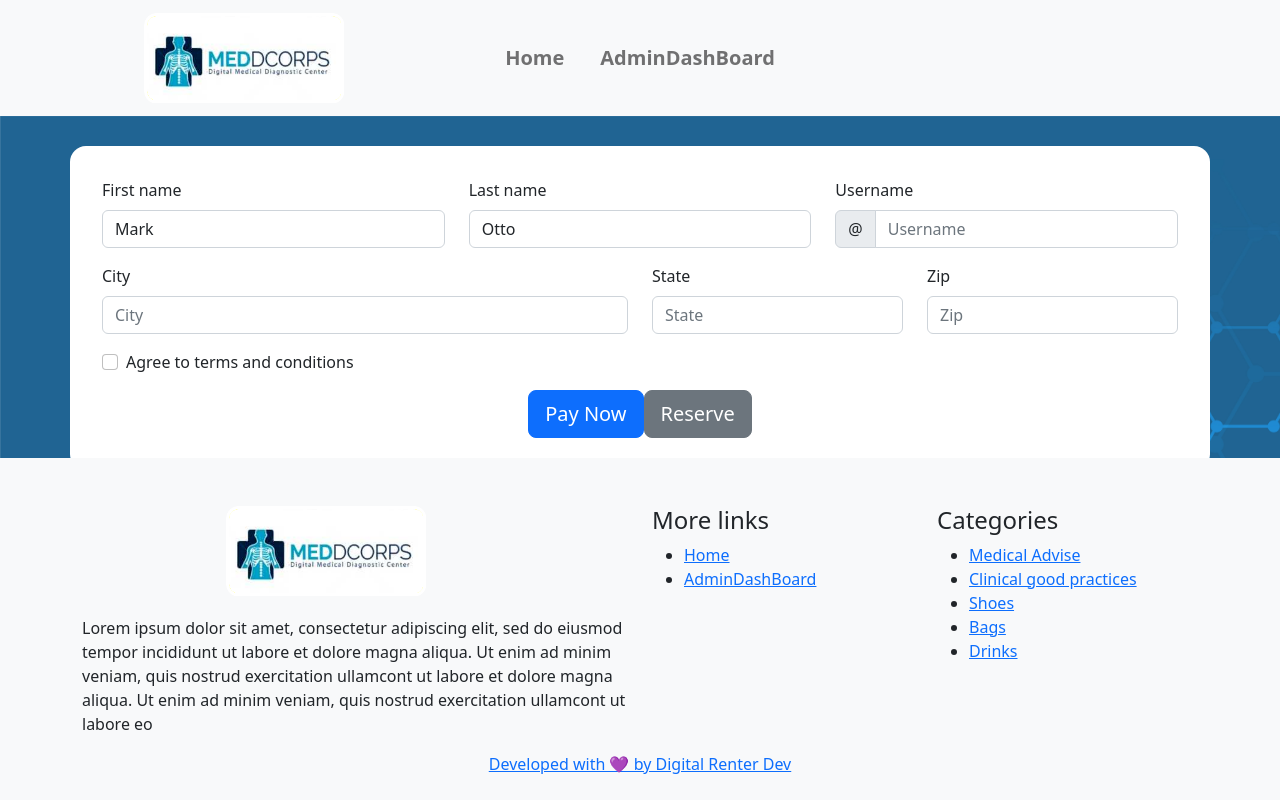
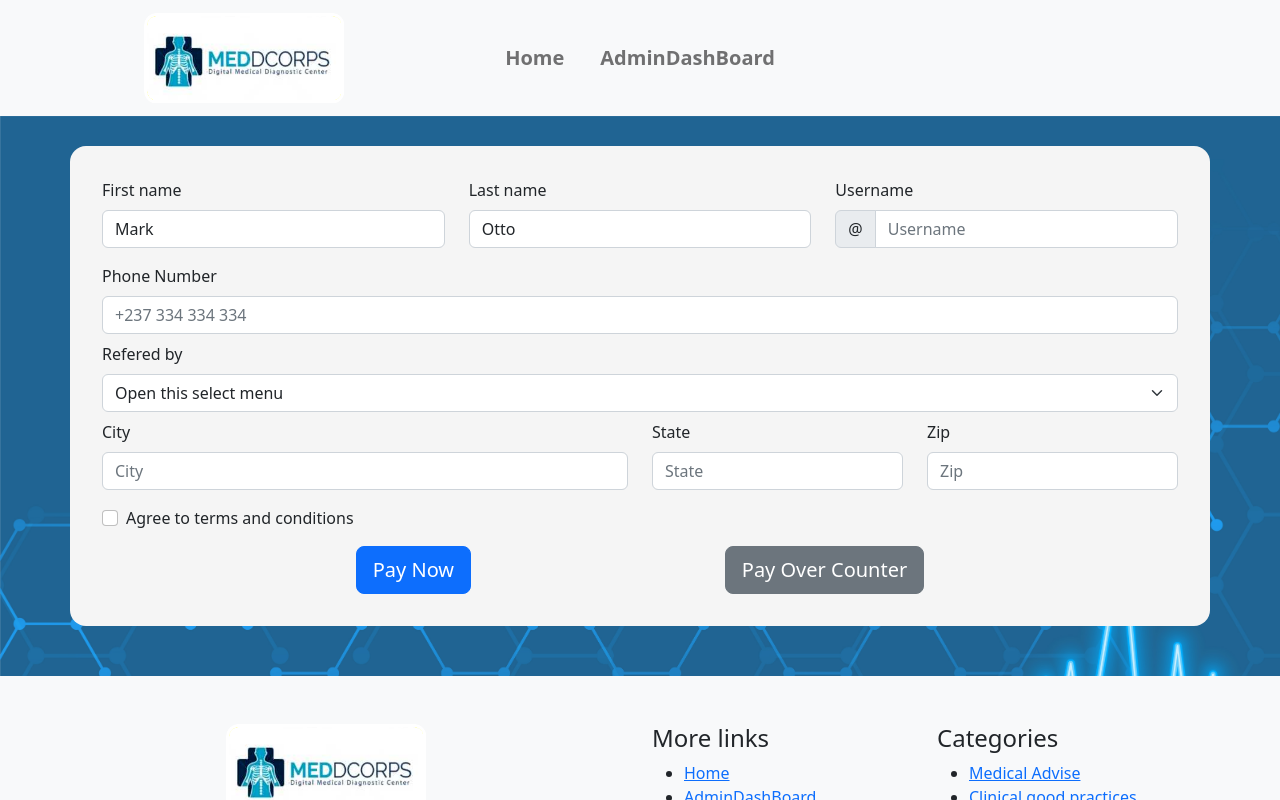
Before and after one commit to Bessonglawrence/MediCorp, a React (Create React App) app: page / in a window 1280 px wide. Shown: the top 800 px of the page. Built offline with nearby package versions, Linux system fonts and the light colour scheme.

Commit message:
More styling on the form

```diff
--- a/src/App.css
+++ b/src/App.css
@@ -57,9 +57,10 @@
 
 /* This is the styling for the form appointment form */
 #mainform{
-  background-color: rgb(255, 255, 255);
+  background-color: rgb(245, 245, 245);
   border-radius: 1rem;
   padding: 2rem;
+  margin-bottom: 50px;
 }
 
 /* Form Button div */
--- a/src/components/AppointmentForm.js
+++ b/src/components/AppointmentForm.js
@@ -8,7 +8,10 @@ import "../App.css";
 
 function AppointmentForm() {
 
+    const referees = [ 'Mark', 'Jude', 'Luke', 'Abbel', 'Justice', 'Mary', 'Augustine', 'Larry', 'Bastian' ]
+
     const [validated, setValidated] = useState(false);
+
 
     const handleSubmit = (event) => {
       const form = event.currentTarget;
@@ -60,6 +63,28 @@ function AppointmentForm() {
                 </InputGroup>
                 </Form.Group>
             </Row>
+
+            <Form.Group as={Col} className="mb-2" controlId="validationCustom02">
+                <Form.Label>Phone Number</Form.Label>
+                <Form.Control
+                    required
+                    type="numeric"
+                    placeholder="+237 334 334 334"
+                />
+                <Form.Control.Feedback>Looks good!</Form.Control.Feedback>
+            </Form.Group>
+
+            <Form.Group as={Col} className="mb-2" controlId="validationCustom02">
+                <Form.Label>Refered by</Form.Label>
+                <Form.Select aria-label="Default select example">
+                    <option>Open this select menu</option>
+                    {
+                        referees.map((name) => <option>{name}</option>)
+                    }
+                </Form.Select>
+                <Form.Control.Feedback>Looks good!</Form.Control.Feedback>
+            </Form.Group>
+
             <Row className="mb-3">
                 <Form.Group as={Col} md="6" controlId="validationCustom03">
                 <Form.Label>City</Form.Label>
@@ -91,12 +116,12 @@ function AppointmentForm() {
                     feedbackType="invalid"
                 />
             </Form.Group>
-            <div className=" d-flex justify-content-center">
-                <Button variant="primary" size="lg">
+            <div className="d-flex justify-content-sm-evenly">
+                <Button variant="primary" size="lg" type='submit'>
                     Pay Now
                 </Button>
-                <Button variant="secondary" size="lg">
-                    Reserve
+                <Button variant="secondary" size="lg" type='submit'>
+                    Pay Over Counter
                 </Button>
             </div>
         </Form>
@@ -105,4 +130,4 @@ function AppointmentForm() {
   )
 }
 
-export default AppointmentForm
+export default AppointmentForm;
--- a/src/components/Footer.js
+++ b/src/components/Footer.js
@@ -3,7 +3,7 @@ import {Link} from 'react-router-dom';
 import logo from '../Images/mainLogo.png';
 const Footer = () => {
     return (
-        <footer className=" bg-light pt-5 pb-4 fixed-bottom" >
+        <footer className=" bg-light pt-5 pb-4" >
             <div className="container">
 
                 <div className="row">
```
